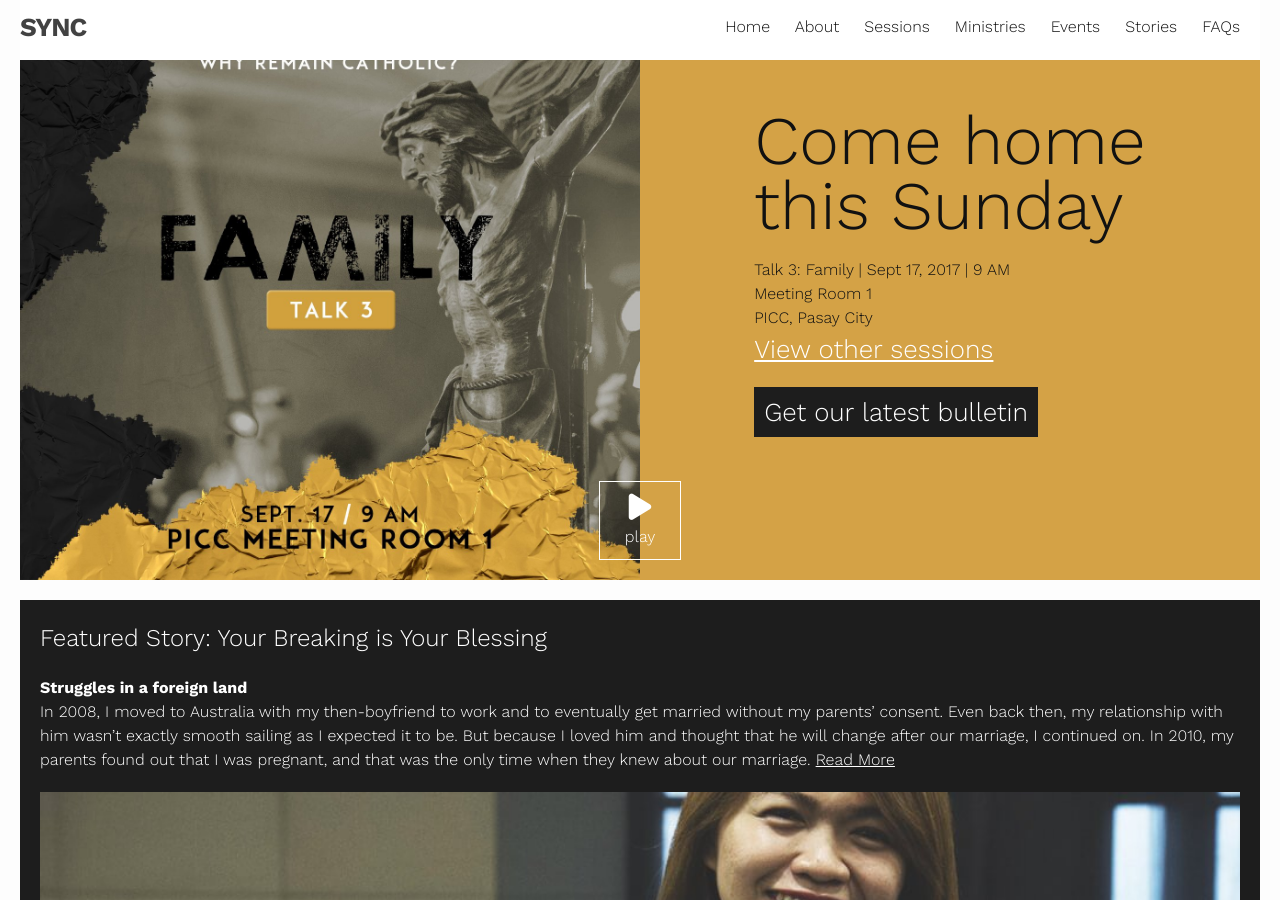
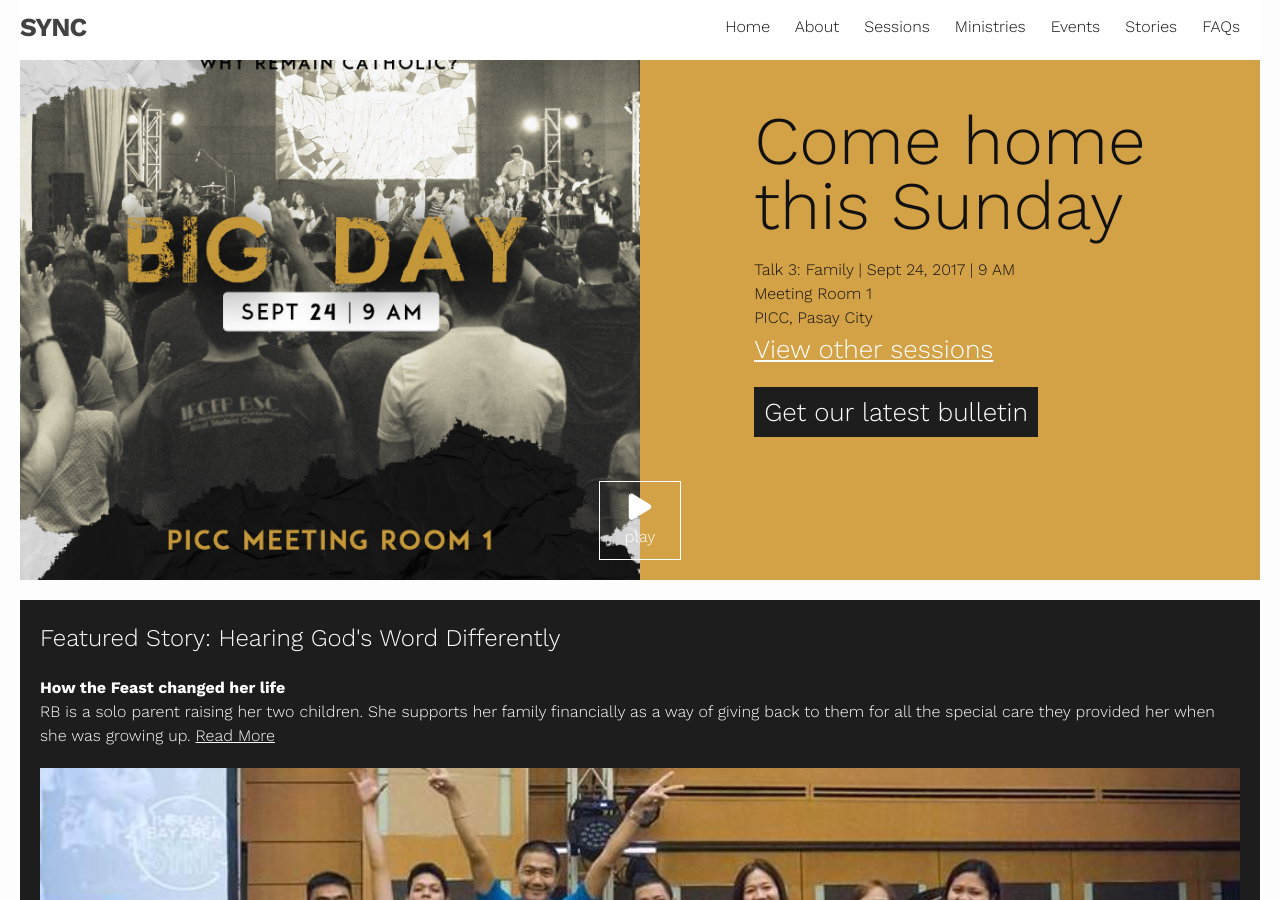
Before and after one commit to carlflor/fbasync, a Jekyll site: the page built from index.html, in a window 1280 px wide and 900 px high, scrolled down 750 px. Built offline with Jekyll 4.4.1, drawn with Linux system fonts in a browser that asks for light colours; nearby versions of some CDN libraries.

Commit message:
adding sept 17

```diff
--- /dev/null
+++ b/_posts/2017-09-17-hearing-differently.md
@@ -0,0 +1,23 @@
+---
+layout: post
+title: "Hearing God's Word Differently"
+slug: hearing-differently
+image: /assets/images/posts/rb.jpg
+featured: true
+description: "FBA Sync attendee Arbizel Kristin Gonzales (RB - first row, second from the right) shares her story on how she was blessed as a Deaf attendee every Sunday."
+excerpt_separator: <!--more-->
+author: By RB Gonzales as told to Tina Tindugan
+---
+<b>How the Feast changed her life</b><br>
+RB is a solo parent raising her two children. She supports her family financially as a way of giving back to them for all the special care they provided her when she was growing up.<!--more-->
+<br><br>
+Growing up, she was lucky to be part of a supportive environment, and she never experienced bullying. However, she usually experiences challenge at work. Most of the time, she has difficulty giving instructions to OJTs who are hearing, thus resulting to miscommunication. But God still provides her the help she needs in the form of her co-workers who, luckily, already know sign language.
+<br><br>
+RB first heard of the Feast when her aunt invited her to attend Feast Bacoor, which is nearest to her home. She enjoyed her experience there but encountered difficulties participating since there are no interpreters available for the Deaf attendees.
+<br><br>
+Eventually, she was invited by the Ephphatha Ministry (Deaf Ministry) to attend one of the AM sessions at the Feast Bay Area. After some time, their ministry started attending FBA Sync at 9 AM, and here they found a new home. They feel the warm welcome of servants and fellow attendees, and their conscious effort to communicate with the Deaf and to include them in the community. She enjoys the experience of fully understanding the homily and talks because of the interpreters present every Sunday. Then came the time when she felt God gently calling her to step up and to serve at Sync by documenting their ministry's activities every Sunday.
+<br><br>
+<b>Giving back to the Lord</b><br>
+She made efforts to introduce God in her workplace by teaching  her co-workers basic sign language, and  explaining to them that the Sync is a Catholic gathering, contrary to their belief that it is a Protestant gathering.
+<br><br>
+FBA Sync has blessed her life since she was able to offer her personal problems to the Lord and seek guidance and strength every day. She also invites her Deaf friends to attend Sync, knowing that there are interpreters who help them understand the Word of God. She shares with them how Sync gives priority and extends support to the Deaf and hard of hearing attendees. RB feels that she has been blessed by attending Sync, it is now her turn to share the blessing to her fellow members of the Deaf community by inviting them to a place where they can mingle with the hearing without the fear of being judged at.
--- a/index.html
+++ b/index.html
@@ -3,10 +3,10 @@ layout: default
 sched_color: d4a246
 feast_image: treasure.jpg
 feast_title: 'Talk 3: Family'
-feast_date: Sept 17, 2017
+feast_date: Sept 24, 2017
 feast_time: 9 AM
 address: PICC, Pasay City
-bulletin: SYNC-BULLETIN-09102017.pdf
+bulletin: SYNC-BULLETIN-09172017.pdf
 events: chorus, llr, kcon
 video: "https://www.youtube.com/watch?v=OpGbjAWTEzU"
 ---
```
Also changed, not shown: _posts/2017-09-09-breaking-is-blessing.md (+0 -1 lines), assets/images/posts/rb.jpg (added), assets/images/talks/treasure.jpg, 1 other file.
